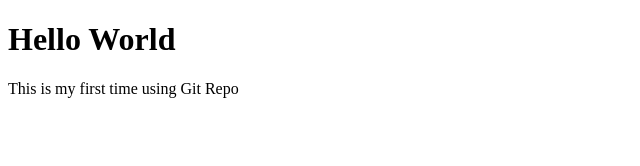
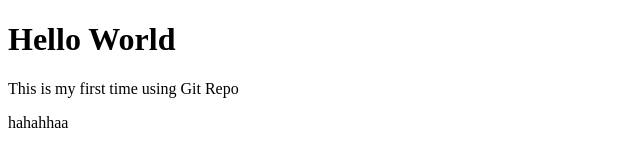
Before and after one commit to KynanTaffyasa/Hello-world, a plain HTML site: page index.html in a window 1280 px wide. Shown: the full height of the page, 0-640 px from the left. Drawn offline with Linux system fonts and the light colour scheme.

Commit message:
this is my idk attempt

```diff
--- a/index.html
+++ b/index.html
@@ -7,5 +7,6 @@
 <body>
     <h1>Hello World</h1>
     <p>This is my first time using Git Repo</p>
+    <p>hahahhaa</p>
 </body>
 </html>
```
